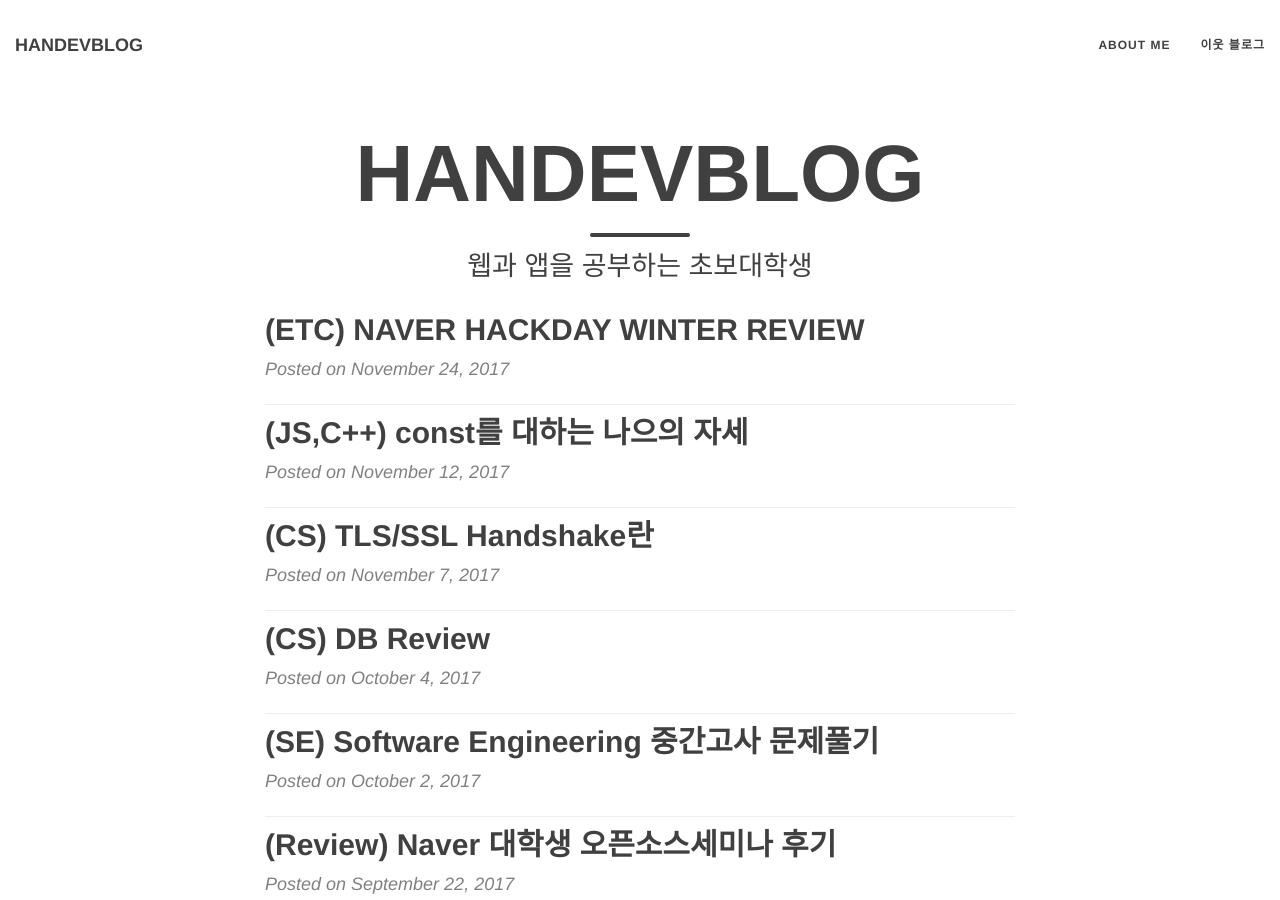
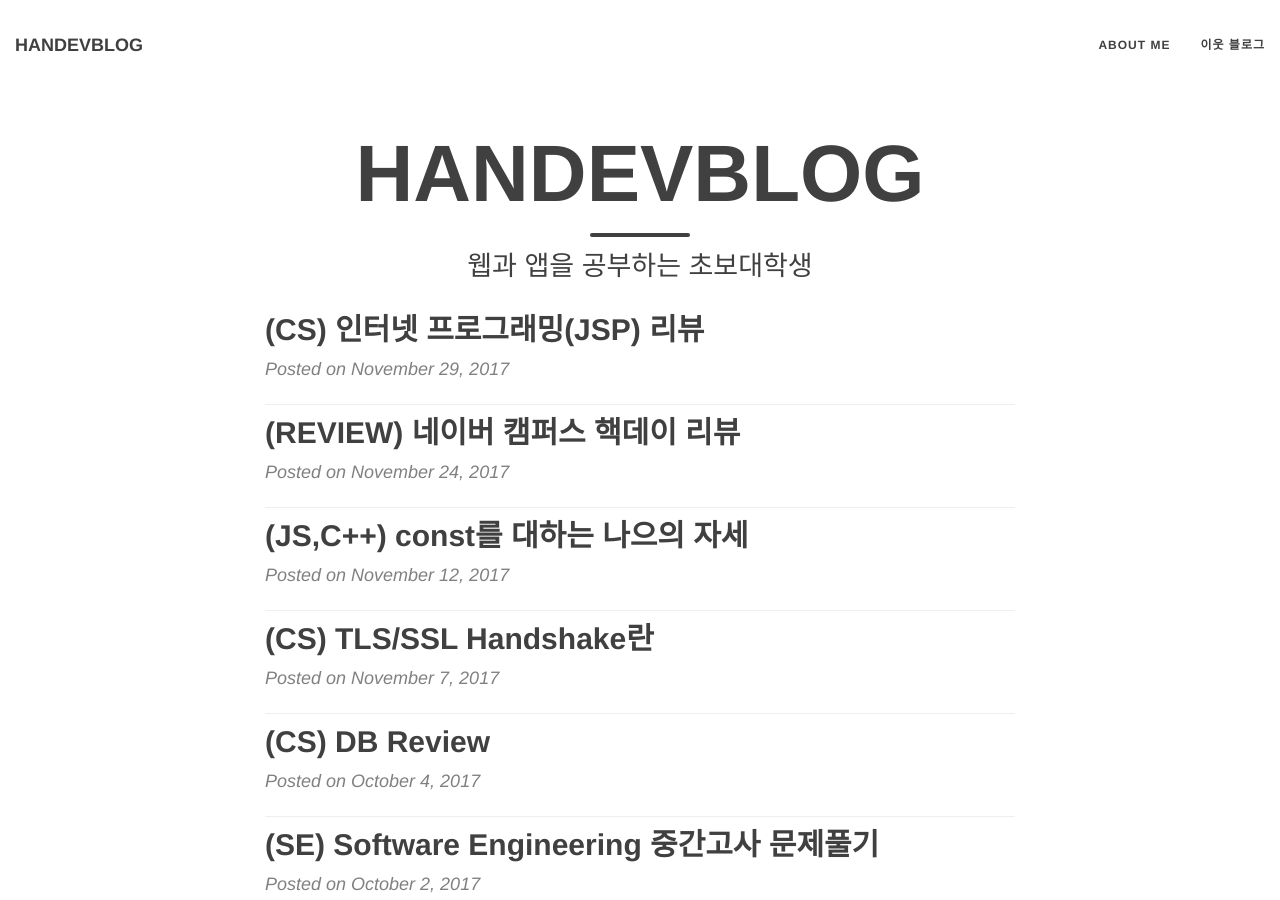
Before and after one commit to hanjungv/hanjungv.github.io, a Jekyll site: the page built from index.html, in a window 1280 px wide and 900 px high. Built offline with Jekyll 4.4.1, drawn with Linux system fonts in a browser that asks for light colours; nearby versions of some CDN libraries; the list of posts is cut into pages by our own code; some of the changed lines change nothing that is shown.

Commit message:
2017.11.29 jsp review update (not finished)

````diff
--- a/_posts/2017-11/24/2017-11-24-1_ETC_HACKDAY_REVIEW.markdown
+++ b/_posts/2017-11/24/2017-11-24-1_ETC_HACKDAY_REVIEW.markdown
@@ -1,7 +1,7 @@
 ---
 
 layout: post
-title: "(ETC) NAVER HACKDAY WINTER REVIEW"
+title: "(REVIEW) 네이버 캠퍼스 핵데이 리뷰"
 category: ETC
 ---
 
--- /dev/null
+++ b/_posts/2017-11/29/2017-11-29-1_INTERNET_PROGRAMMING_REVIEW.markdown
@@ -0,0 +1,63 @@
+---
+
+layout: post
+title: "(CS) 인터넷 프로그래밍(JSP) 리뷰"
+category: CS
+---
+
+
+# 마지막으로 학교에서 보는 마지막 기말고사
+> 정말로 이제는 졸업을 하게 되는것 같다. (야호!) 학교에서 보는 마지막 기말고사 시험이 될 것 같다. JSP를 전전회사에서 사용해보고 처음 사용하는 것이지만 그때보다 좀 더 별로인것 같다. 하지만 시험에 나오니 준비를 해보자.
+
+## 5장 JSP 기본
+스크립팅 요소, 지시어, JSP 액션 태그 사용법을 익히는 단원이라고 한다.
+
+1. 스크립틀릿, 익스프레션
+스크립틀릿은 `_jspService()`메소드에서 실행되는 java code 기술부 입니다.
+익스프레션은 변수, 상수, 반환값을 가지는 메소드, 연산식의 결과를 출력하는 구문이다. 세미콜론을 사용할 수 없다. 내장 객체의 out.print()와 같은 역할을 하게 된다.
+
+```jsp
+<!-- %사이에 자바 코드를 작성하면 변환해줍니다. -->
+<%
+int total=0;
+for(int cnt = 1; i<=10; i++){
+  total+=cnt;
+}
+%>
+<%=total%>
+```
+
+2. 선언부와 주석
+선언은 `<%! %>` 사이에 클래스의 멤버변수, 메서드, 이너 클래스 등을 선언합니다.
+주석 부는 `<%-- comments --%>` 입니다. 밑 예제를 살펴보겠습니다.
+
+```jsp
+HTML주석과 JSP주석 소스 확인하기
+<!-- HTML 주석 <%-- JSP 주석 --%> -->
+<%-- JSP 주석 <!--HTML 주석 --> --%>
+```
+이렇게 사용하여 소스를 출력해 볼 경우
+
+```
+HTML주석과 JSP주석 소스 확인하기
+<!--HTML 주석 -->
+```
+
+로 출력되게 된다.
+
+3. JSP 지시어 page
+`<%@ page 속성1="속성값1" 속성2="속성값2"…. %>`
+import를 제외한 속성은 무조건 한번만 사용할 수 있게 됩니다.
+  * language: language는 jsp파일 내에서 사용할 스크립트 언어 선언(`<%@ page language="java"%>`)
+  * extends :  extends는 jsp파일을 서블릿으로 변환할 떄 상속하게 되는 부모 클래스 지정(`<% page extends="packageName.aa.bb.cc"%>`)
+  * session: session true는 클라이언트의 지속적인 정보를 유지하는 세션을 사용하겠다고 하는 것(`<%@ page session="true"%>`)
+  * buffer: buffer는 out 객체에 출력할 내용을 저장할 버퍼의 사용여부를 지정(`<%@ page buffer="10kb"%>`),  헤더정보를 수정할 필요가 있거나 완곡한 에러메세지를 전달하려고 할 때 사용된다.
+  * autoFlush: buffer가 다 채워졌거나 응답처리 서블릿이 종료되었을 때 버퍼의 내용이 전송되고 buffer가 비워진다.
+  * isThreadSafe: 쓰레드를 생성하여 `_jspService()` 메서드를 사용할지의 여부
+  * info: 해당 페이지 설명. `getServeletInfo()`로 정보를 불러올 수 있다.
+  * errorPage: 예외를 처리할 페이지를 지정해주는 것이다. 예외가 생기면 예외객체를 이 페이지로 전달해주게 된다. web.xml에서 exception-type에 따라서 location(에러를 처리할 페이지)을 지정해 줄 수 있다.
+  * contentType, pageEncoding: client로 전송할 타입, 인코딩 방식 지정(`<%@page contentType="text/html;charset=utf-8" pageEncoding="utf-8"%>`)
+
+
+
+<br/><br/>
````
